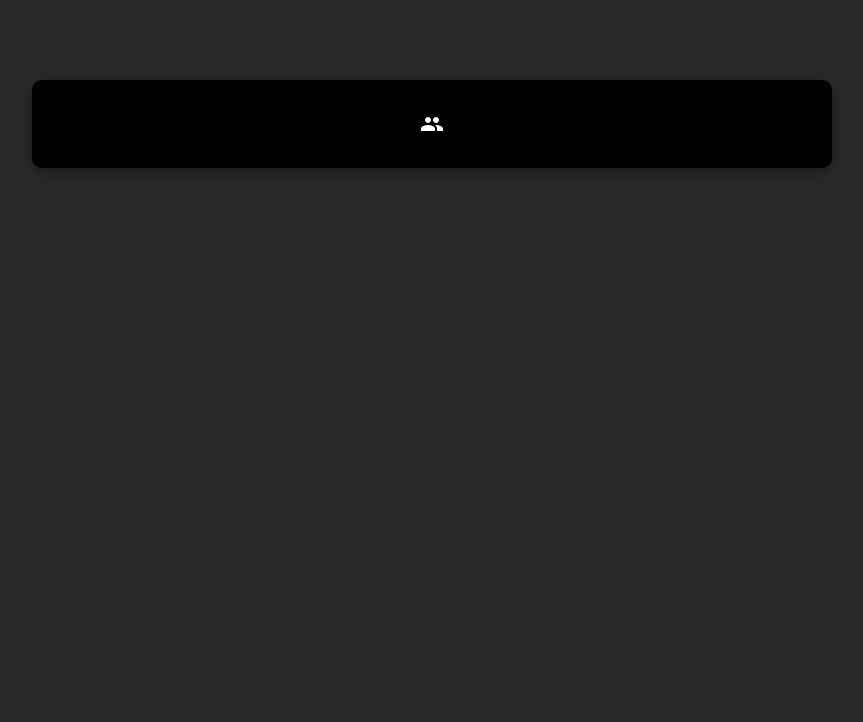
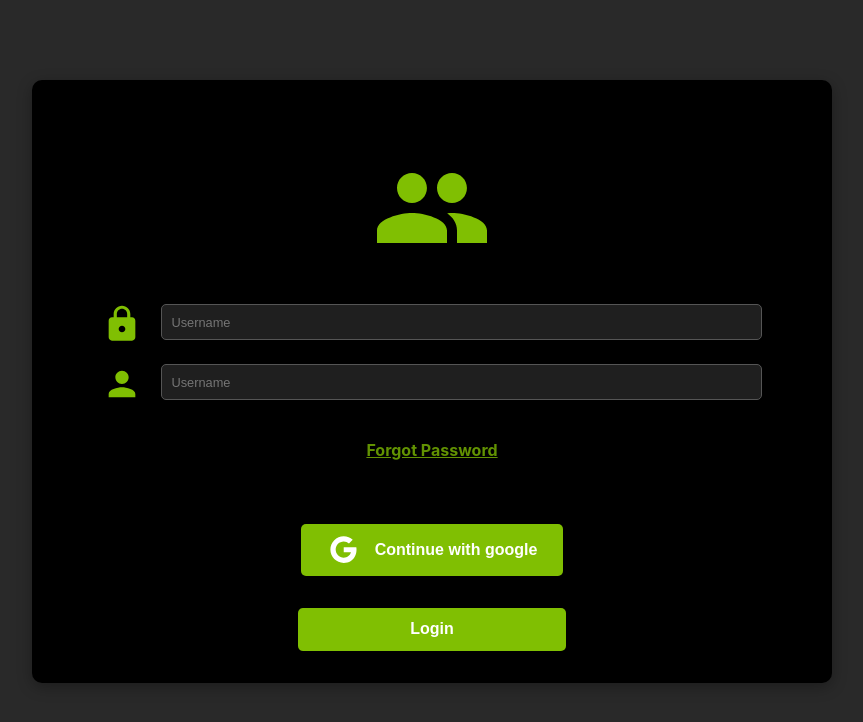
Before and after one commit to cr9169/TechOps, a React (Vite) app in the folder front/: page /authPage in a window 1280 px wide. Shown: the top 722 px of the page, without its empty margins (208-1071 px from the left). Built offline with nearby package versions, Linux system fonts and the light colour scheme.

Commit message:
feat: added inputs and buttons to auth page

```diff
--- a/front/src/components/AuthPage/AuthPage.scss
+++ b/front/src/components/AuthPage/AuthPage.scss
@@ -18,8 +18,14 @@
 
 .input-section {
   display: flex;
+  flex-direction: column;
   justify-content: center;
   align-items: center;
+}
+
+.input-section svg {
+  width: 15vh;
+  height: 15vw;
 }
 
 .inputs-special-actions-section {
@@ -28,35 +34,59 @@
   align-items: center;
 }
 
+.forgot-password-link {
+  color: #629202;
+  margin-top: 1rem;
+  font-weight: bold;
+}
+
 .actions-sections {
   display: flex;
+  flex-direction: column;
   justify-content: center;
   align-items: center;
 }
 
-.input-username,
-.input-password {
-  border: 1px solid #555;
-  background-color: #1f1f1f;
-  color: #ffffff;
-  transition: border-color 0.3s, background-color 0.3s;
-  box-sizing: border-box;
+.login-button {
+  padding: 0.8rem 7rem;
+  background-color: #80bf02;
+  font-weight: bold;
+  color: #fff;
+  font-size: 1rem;
+  border: none;
+  border-radius: 5px;
+  cursor: pointer;
+  transition: background-color 0.3s;
+  margin-top: 2rem;
 }
 
-.input-username:focus,
-.input-password:focus {
-  border-color: #777;
-  background-color: #3e3e3e;
+.google-login-btn {
+  display: flex; /* Enable flexbox for this button */
+  align-items: center; /* Vertically align items in the center */
+  justify-content: center; /* Horizontally center items */
+  padding: 0rem 1.6rem;
+  background-color: #80bf02;
+  font-weight: bold;
+  color: #fff;
+  font-size: 1rem;
+  border: none;
+  border-radius: 5px;
+  cursor: pointer;
+  transition: background-color 0.3s;
+  margin-top: 4rem;
 }
 
-.input-username,
-.input-password {
-  width: 100%;
-  height: 59vh;
-  min-height: 25vh;
-  padding: 0.8rem;
-  font-size: 1.2vw;
-  border-radius: 5px;
-  resize: vertical;
-  overflow-x: hidden;
+.google-login-btn svg {
+  margin-right: 1rem; /* Add some space between the logo and the text */
+  width: 4vh;
+  height: 4vw;
 }
+
+.google-btn:hover {
+  box-shadow: 0px 1px 5px rgba(0, 0, 0, 0.2);
+}
+
+.login-button:hover,
+.login-button:focus {
+  background-color: #629202;
+}
--- a/front/src/components/AuthPage/AuthPage.tsx
+++ b/front/src/components/AuthPage/AuthPage.tsx
@@ -1,16 +1,49 @@
-import React from "react";
+import React, { useState } from "react";
 import PeopleIcon from "@mui/icons-material/People";
+import LockIcon from "@mui/icons-material/Lock";
+import PersonIcon from "@mui/icons-material/Person";
+import GoogleIcon from "@mui/icons-material/Google";
 import "./AuthPage.scss";
+import UserDetailsInput from "./UserDetailsInput/UserDetailsInput";
 
 const AuthPage: React.FC = () => {
+  const [username, setUsername] = useState("");
+  const [password, setPassword] = useState("");
+
+  const handleLogin = () => {
+    console.log(username, password);
+  };
+
   return (
     <div className="main-container">
       <div className="article-container">
         <div className="input-section">
-          <PeopleIcon />
+          <PeopleIcon style={{ color: "#80bf02" }} />
+          <UserDetailsInput
+            GenericMuiIcon={LockIcon}
+            inputData={username}
+            setInputData={setUsername}
+          />
+          <UserDetailsInput
+            GenericMuiIcon={PersonIcon}
+            inputData={password}
+            setInputData={setPassword}
+          />
         </div>
-        <div className="inputs-special-actions-section"></div>
-        <div className="actions-sections"></div>
+        <div className="inputs-special-actions-section">
+          <a href="/forgot-password" className="forgot-password-link">
+            Forgot Password
+          </a>
+        </div>
+        <div className="actions-sections">
+          <button className="google-login-btn">
+            <GoogleIcon />
+            Continue with google
+          </button>
+          <button className="login-button" onClick={handleLogin}>
+            Login
+          </button>
+        </div>
       </div>
     </div>
   );
--- /dev/null
+++ b/front/src/components/AuthPage/UserDetailsInput/UserDetailsInput.scss
@@ -0,0 +1,34 @@
+.main-section {
+  width: 100%;
+  display: flex;
+  flex-direction: row;
+  justify-content: center;
+  align-items: center;
+  margin-bottom: 1rem;
+}
+
+.main-section svg {
+  width: 2.5rem;
+  height: 2.5rem;
+  margin-right: 1.2rem;
+  line-height: normal;
+  align-self: flex-start;
+}
+
+.input-data-section {
+  width: 80%;
+  background-color: #1f1f1f;
+  border-radius: 5px;
+  border: 1px solid #555;
+  color: #ffffff;
+  transition: border-color 0.3s, background-color 0.3s;
+  box-sizing: border-box;
+  padding: 0.6rem; /* Adjust as necessary */
+  margin-bottom: 0.5rem;
+  font-size: 1vw;
+}
+
+.input-data-section:focus {
+  border-color: #777;
+  background-color: #3e3e3e;
+}
--- /dev/null
+++ b/front/src/components/AuthPage/UserDetailsInput/UserDetailsInput.tsx
@@ -0,0 +1,29 @@
+import { SvgIconProps } from "@mui/material";
+import React, { useState } from "react";
+import "./UserDetailsInput.scss";
+
+const UserDetailsInput = ({
+  inputData,
+  setInputData,
+  GenericMuiIcon
+}: {
+  inputData: string;
+  setInputData: React.Dispatch<React.SetStateAction<string>>;
+  GenericMuiIcon: React.ComponentType<SvgIconProps>;
+}) => {
+  return (
+    <div className="main-section">
+      <GenericMuiIcon style={{ color: "#80bf02" }} />
+      <input
+        type="text"
+        placeholder="Username"
+        className="input-data-section"
+        value={inputData}
+        onChange={(e) => setInputData(e.target.value)}
+        maxLength={30}
+      />
+    </div>
+  );
+};
+
+export default UserDetailsInput;
--- a/front/src/components/HomePage/HomePage.scss
+++ b/front/src/components/HomePage/HomePage.scss
@@ -60,6 +60,7 @@
 .submit-button {
   padding: 0.8rem 1.5rem;
   background-color: #80bf02;
+  font-weight: bold;
   color: #fff;
   font-size: 1rem;
   border: none;
```
